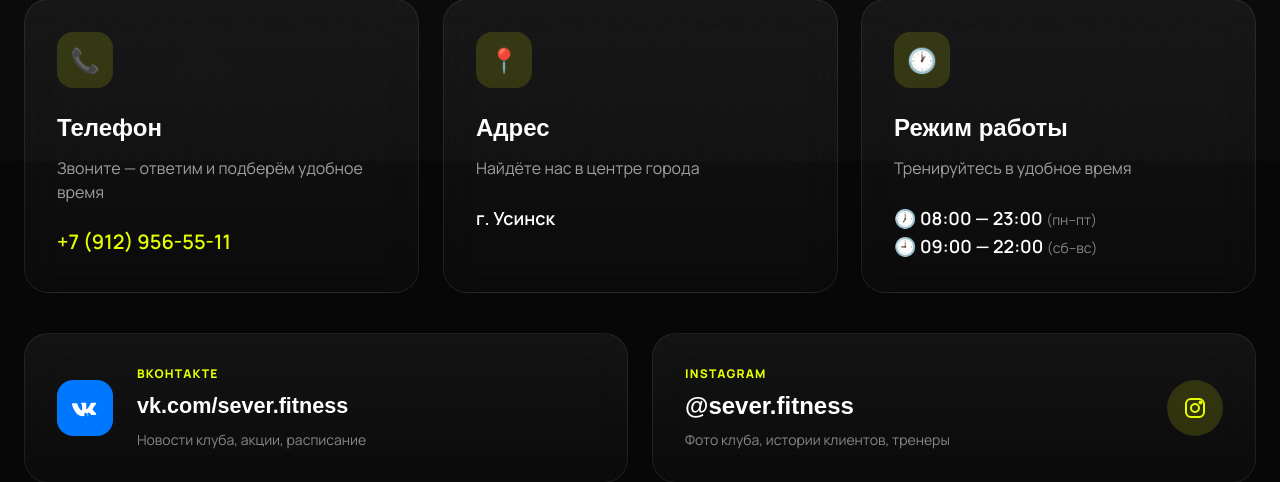
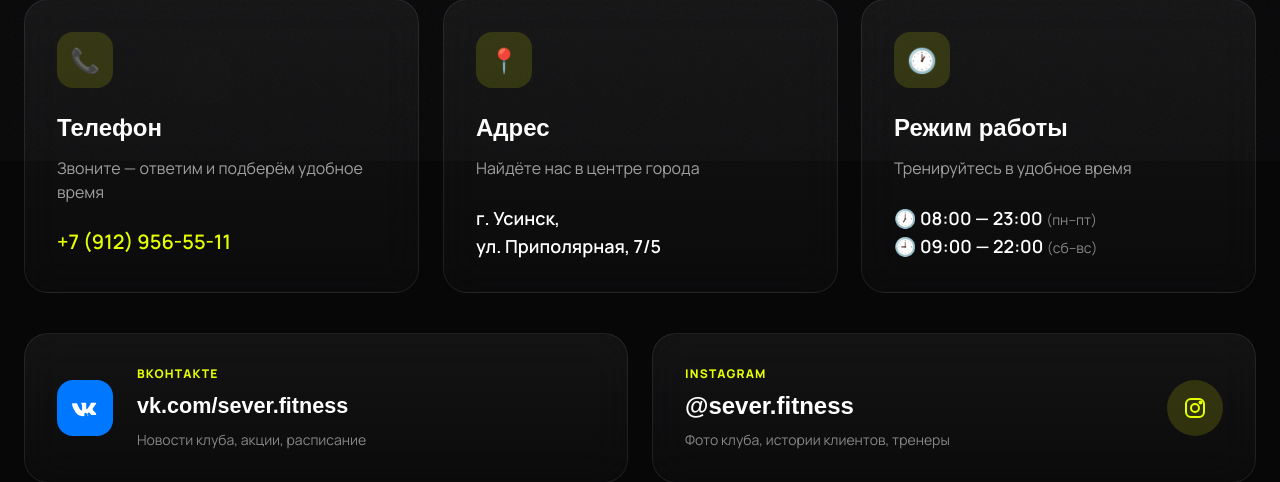
Before and after one commit to cheusovn/Sever-Fitness, a Flask app: page /contacts in a window 1280 px wide. Shown: the part 639-1121 px from the top of the page. Run offline with Flask 3, Linux system fonts and the light colour scheme; some libraries are stand-ins or nearby versions; some web fonts are replaced.

Commit message:
fix: add full address Приполярная 7/5 Усинск

```diff
--- a/templates/contacts.html
+++ b/templates/contacts.html
@@ -22,7 +22,7 @@
             <div class="w-14 h-14 rounded-2xl bg-ember/15 grid place-items-center text-2xl">📍</div>
             <h3 class="font-display font-black text-2xl mt-6">Адрес</h3>
             <p class="text-white/60 mt-3">Найдёте нас в центре города</p>
-            <p class="mt-6 text-lg font-semibold">г. Усинск</p>
+            <p class="mt-6 text-lg font-semibold">г. Усинск,<br>ул. Приполярная, 7/5</p>
         </div>
 
         <div class="glass-card p-8 reveal-zoom delay-2">
```
